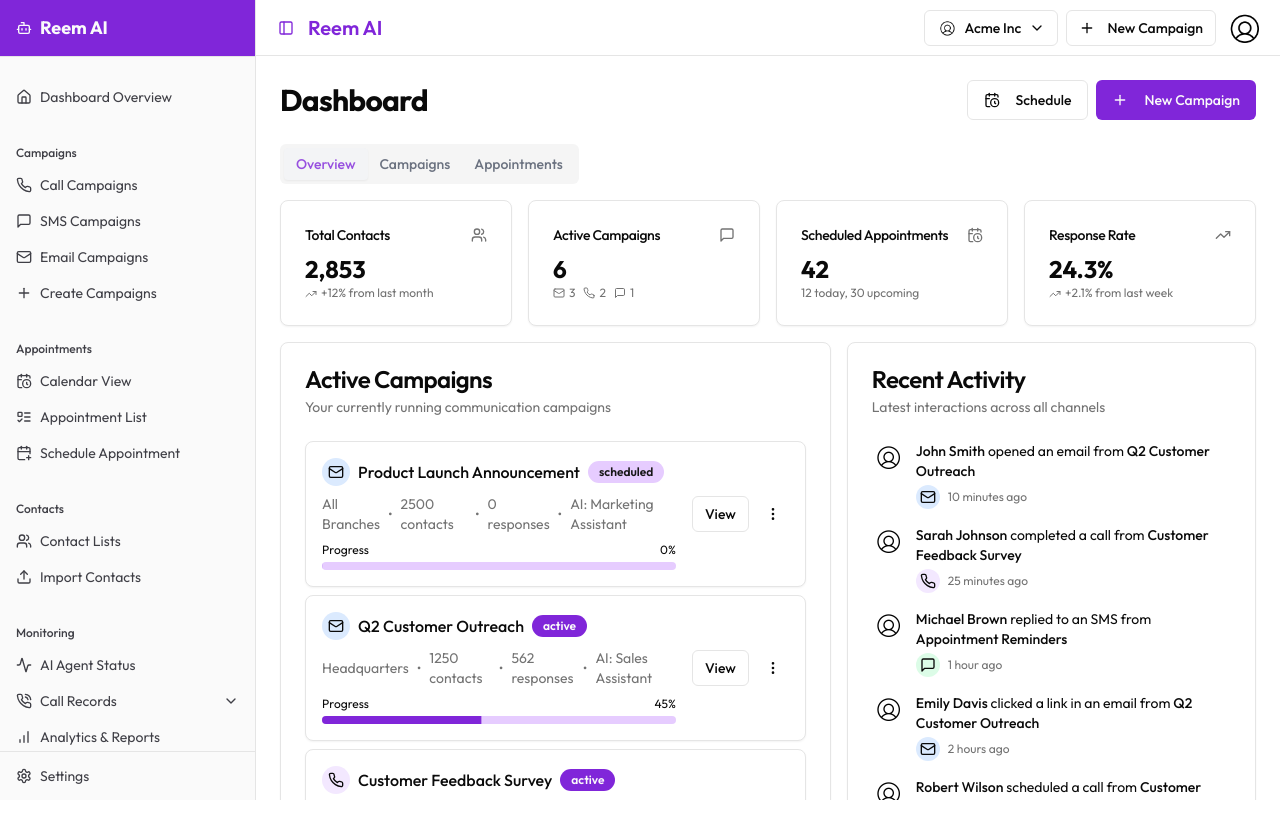
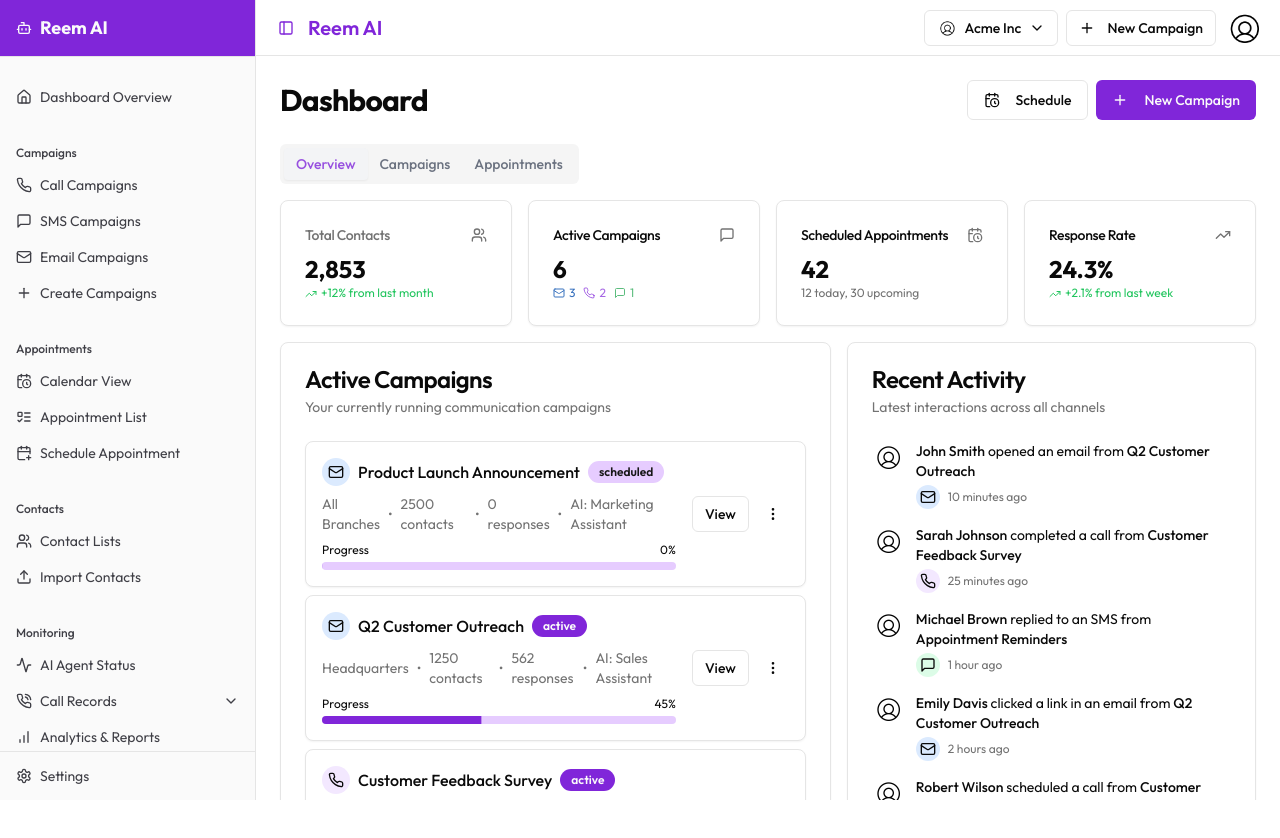
Before and after one commit to ahbazarkoob/reem_ai_task, a Next.js app: page / in a window 1280 px wide. Shown: the top 838 px of the page. Built offline with nearby package versions, Linux system fonts and the light colour scheme.

Commit message:
Overview Metrics card style

```diff
--- a/components/overview-metrics.tsx
+++ b/components/overview-metrics.tsx
@@ -1,68 +1,83 @@
-import { Card, CardContent, CardHeader, CardTitle } from "@/components/ui/card"
-import { CalendarClock, Mail, MessageSquare, Phone, TrendingUp, Users } from "lucide-react"
+import { Card, CardContent, CardHeader, CardTitle } from "@/components/ui/card";
+import {
+  CalendarClock,
+  Mail,
+  MessageSquare,
+  Phone,
+  TrendingUp,
+  Users,
+} from "lucide-react";
 
 export function OverviewMetrics() {
   return (
     <div className="grid gap-4 md:grid-cols-2 lg:grid-cols-4">
-      <Card>
+      <Card className="hover:shadow-lg hover:shadow-accent/50 transition-all duration-200 hover:border-primary group">
         <CardHeader className="flex flex-row items-center justify-between space-y-0 pb-2">
-          <CardTitle className="text-sm font-medium">Total Contacts</CardTitle>
-          <Users className="h-4 w-4 text-muted-foreground" />
+          <CardTitle className="text-sm font-medium group-hover:text-primary/90 text-muted-foreground">
+            Total Contacts
+          </CardTitle>
+          <Users className="h-4 w-4 text-muted-foreground group-hover:text-primary/90" />
         </CardHeader>
         <CardContent>
           <div className="text-2xl font-bold">2,853</div>
-          <p className="text-xs text-muted-foreground">
-            <TrendingUp className="mr-1 h-3 w-3 inline" />
+          <p className="text-xs text-green-500">
+            <TrendingUp className="mr-1 h-3 w-3 inline " />
             +12% from last month
           </p>
         </CardContent>
       </Card>
 
-      <Card>
+      <Card className="hover:shadow-lg hover:shadow-accent/50 transition-all duration-200 hover:border-primary group">
         <CardHeader className="flex flex-row items-center justify-between space-y-0 pb-2">
-          <CardTitle className="text-sm font-medium">Active Campaigns</CardTitle>
-          <MessageSquare className="h-4 w-4 text-muted-foreground" />
+          <CardTitle className="text-sm font-medium group-hover:text-primary/90">
+            Active Campaigns
+          </CardTitle>
+          <MessageSquare className="h-4 w-4 text-muted-foreground group-hover:text-primary/90" />
         </CardHeader>
         <CardContent>
           <div className="text-2xl font-bold">6</div>
           <div className="flex gap-2 text-xs text-muted-foreground">
-            <span className="flex items-center">
-              <Mail className="mr-1 h-3 w-3" /> 3
+            <span className="flex items-center text-[#3972be]">
+              <Mail className="mr-1 h-3 w-3 " /> 3
             </span>
-            <span className="flex items-center">
+            <span className="flex items-center text-primary/70">
               <Phone className="mr-1 h-3 w-3" /> 2
             </span>
-            <span className="flex items-center">
+            <span className="flex items-center text-[#5cbd7e]">
               <MessageSquare className="mr-1 h-3 w-3" /> 1
             </span>
           </div>
         </CardContent>
       </Card>
 
-      <Card>
-        <CardHeader className="flex flex-row items-center justify-between space-y-0 pb-2">
-          <CardTitle className="text-sm font-medium">Scheduled Appointments</CardTitle>
-          <CalendarClock className="h-4 w-4 text-muted-foreground" />
+      <Card className="hover:shadow-lg hover:shadow-accent/50 transition-all duration-200 hover:border-primary group">
+        <CardHeader className="flex flex-row items-center justify-between space-y-0 pb-2 ">
+          <CardTitle className="text-sm font-medium group-hover:text-primary/90">
+            Scheduled Appointments
+          </CardTitle>
+          <CalendarClock className="h-4 w-4 text-muted-foreground group-hover:text-primary/90" />
         </CardHeader>
         <CardContent>
           <div className="text-2xl font-bold">42</div>
-          <p className="text-xs text-muted-foreground">12 today, 30 upcoming</p>
+          <p className="text-xs text-muted-foreground text-[#4DB8FF]">12 today, 30 upcoming</p>
         </CardContent>
       </Card>
 
-      <Card>
+      <Card className="hover:shadow-lg hover:shadow-accent/50 transition-all duration-200 hover:border-primary group">
         <CardHeader className="flex flex-row items-center justify-between space-y-0 pb-2">
-          <CardTitle className="text-sm font-medium">Response Rate</CardTitle>
-          <TrendingUp className="h-4 w-4 text-muted-foreground" />
+          <CardTitle className="text-sm font-medium group-hover:text-primary/90">
+            Response Rate
+          </CardTitle>
+          <TrendingUp className="h-4 w-4 text-muted-foreground group-hover:text-primary/90" />
         </CardHeader>
         <CardContent>
           <div className="text-2xl font-bold">24.3%</div>
-          <p className="text-xs text-muted-foreground">
-            <TrendingUp className="mr-1 h-3 w-3 inline" />
+          <p className="text-xs text-green-500">
+            <TrendingUp className="mr-1 h-3 w-3 inline " />
             +2.1% from last week
           </p>
         </CardContent>
       </Card>
     </div>
-  )
+  );
 }
```
